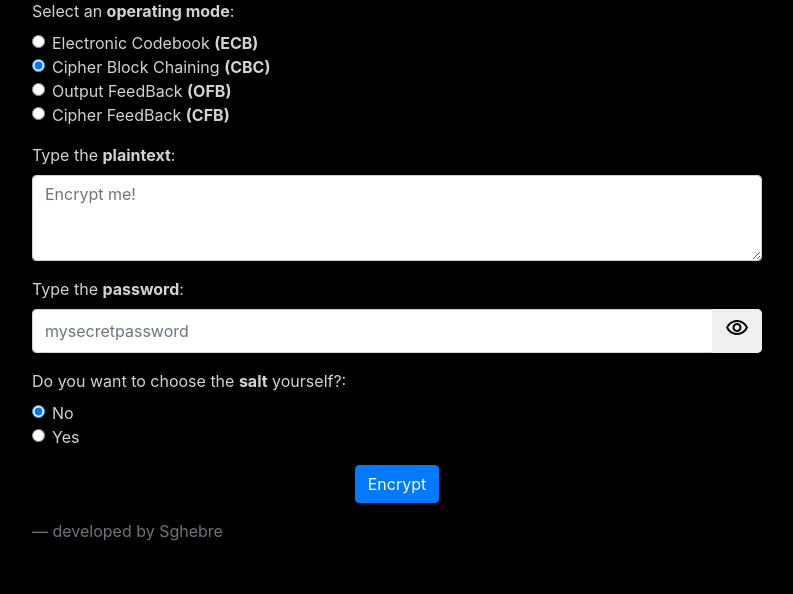
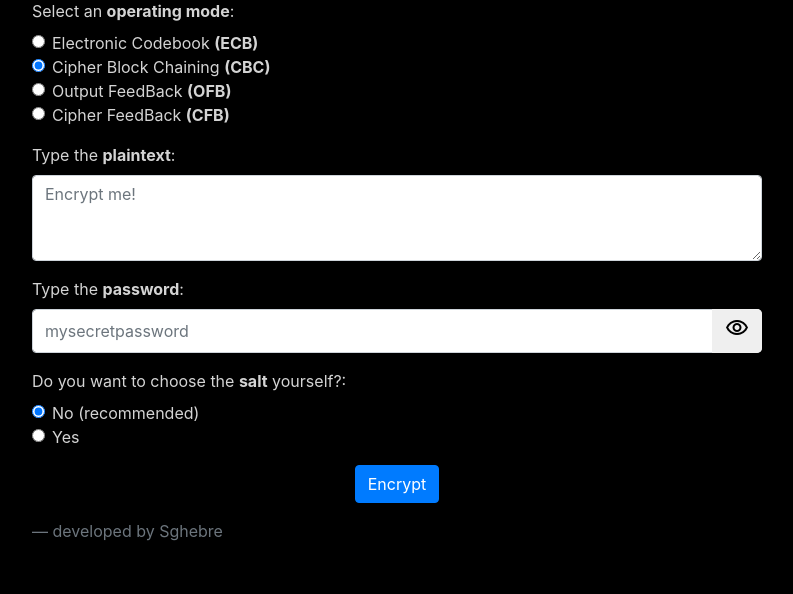
Before and after one commit to sghebrab/GOST_WebService, a Flask app: page / in a window 1280 px wide. Shown: the part 228-822 px from the top of the page, without its empty margins (243-1036 px from the left). Run offline with Flask 2, Linux system fonts and the light colour scheme; some libraries are stand-ins or nearby versions.

Commit message:
- Minor, cosmetic changes.

```diff
--- a/templates/index.html
+++ b/templates/index.html
@@ -94,7 +94,7 @@
                             <div class="form-check">
                                 <input class="form-check-input" type="radio" name="choose-salt" id="choose-salt-no" value="No" checked>
                                 <label class="form-check-label" for="choose-salt-no">
-                                    No
+                                    No (recommended)
                                 </label>
                             </div>
                             <div class="form-check">
```
